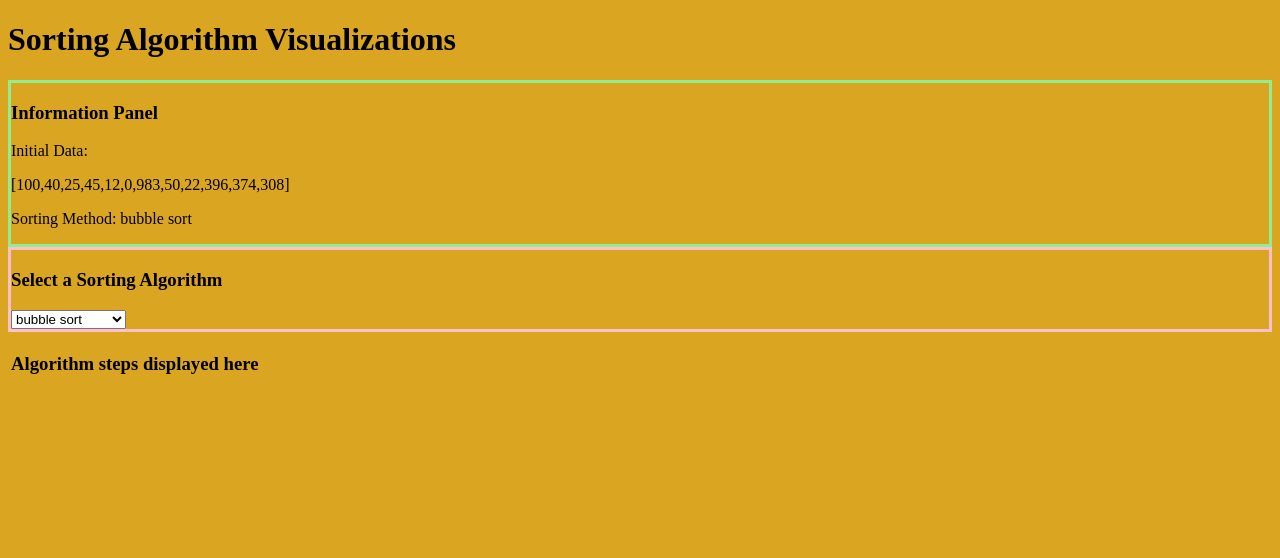
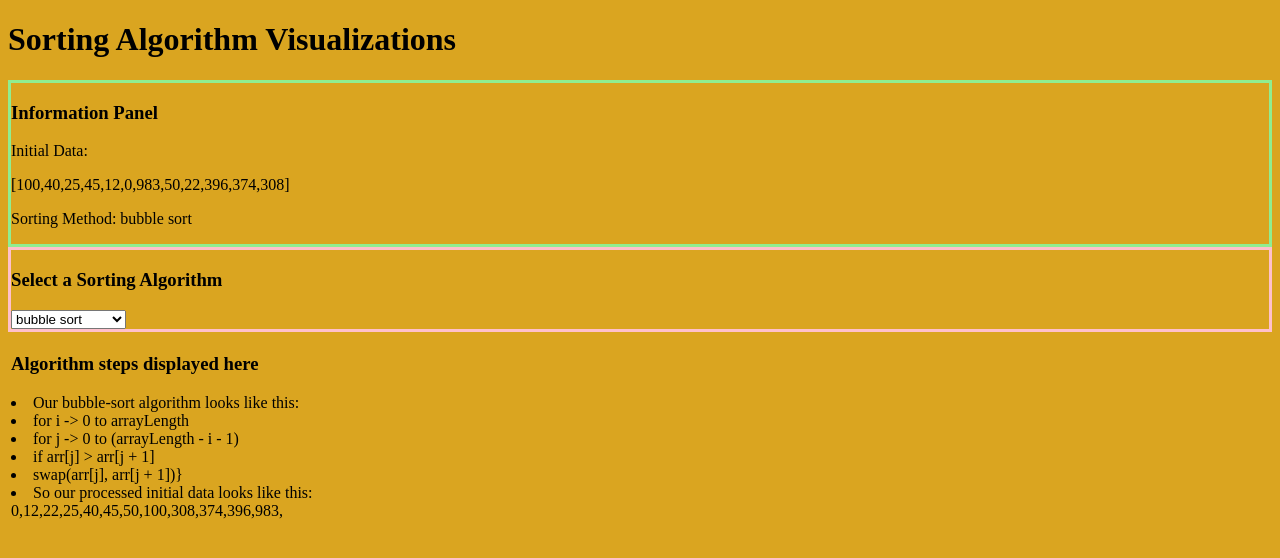
Before and after one commit to ShrikeFound/sorter_viz, a React (Create React App) app: page / in a window 1280 px wide. Shown: the top 558 px of the page. Built offline with nearby package versions, Linux system fonts and the light colour scheme; the HTML template or start-up script is replaced by a standard one.

Commit message:
adds a functional component with logic for BubbleSort and processes the initial data for now. WIP is not styled

```diff
--- a/src/App.js
+++ b/src/App.js
@@ -1,5 +1,6 @@
 import './App.scss';
 import React, {Component} from 'react'
+import BubbleSort from './components/BubbleSort'
 
 class App extends Component{
     constructor() {
@@ -42,6 +43,7 @@ class App extends Component{
 
                 <div className="algorithm-steps">
                     <h3>Algorithm steps displayed here</h3>
+                    {this.state.sortingMethod === "bubble sort" && <BubbleSort data={this.state.initialData}/>}
                 </div>
             </>
         )
--- a/src/App.scss
+++ b/src/App.scss
@@ -9,3 +9,8 @@
 .algorithm-steps{
   border: 3px solid goldenrod;
 }
+
+#processedData{
+  display: flex;
+  flex-flow: row;
+}
--- /dev/null
+++ b/src/components/BubbleSort.js
@@ -0,0 +1,49 @@
+import React from 'react'
+
+const BubbleSort = (props) => {
+  // const [data, setData] = useState({})
+  const bubbleSortArray = arr => {
+    var sorted = arr
+    for(let i=0; i<sorted.length; i++){
+      for(let j=0; j<sorted.length-i-1; j++){
+        if(sorted[j] > sorted[j + 1]){
+          [sorted[j], sorted[j + 1]] = [sorted[j +1], sorted[j]]
+        }
+      }
+    }
+    return sorted
+  }
+  return (
+    <>
+      <li>
+        Our bubble-sort algorithm looks like this:
+      </li>
+      <li>
+        for i -> 0 to arrayLength
+      </li>
+      <li>
+        for j -> 0 to (arrayLength - i - 1)
+      </li>
+      <li>
+        if arr[j] > arr[j + 1]
+      </li>
+      <li>
+        swap(arr[j], arr[j + 1])}
+      </li>
+      <li>
+        So our processed initial data looks like this:
+      </li>
+      <li id="processedData">
+        {bubbleSortArray(props.data).map((number, index) => {
+          return(
+            <div key={index}>
+              {`${number},   `}
+            </div>
+          )
+        })}
+      </li>
+    </>
+  )
+}
+
+export default BubbleSort
```
Also changed, not shown: 1 other file (tests, documents, lock files or other folders).
